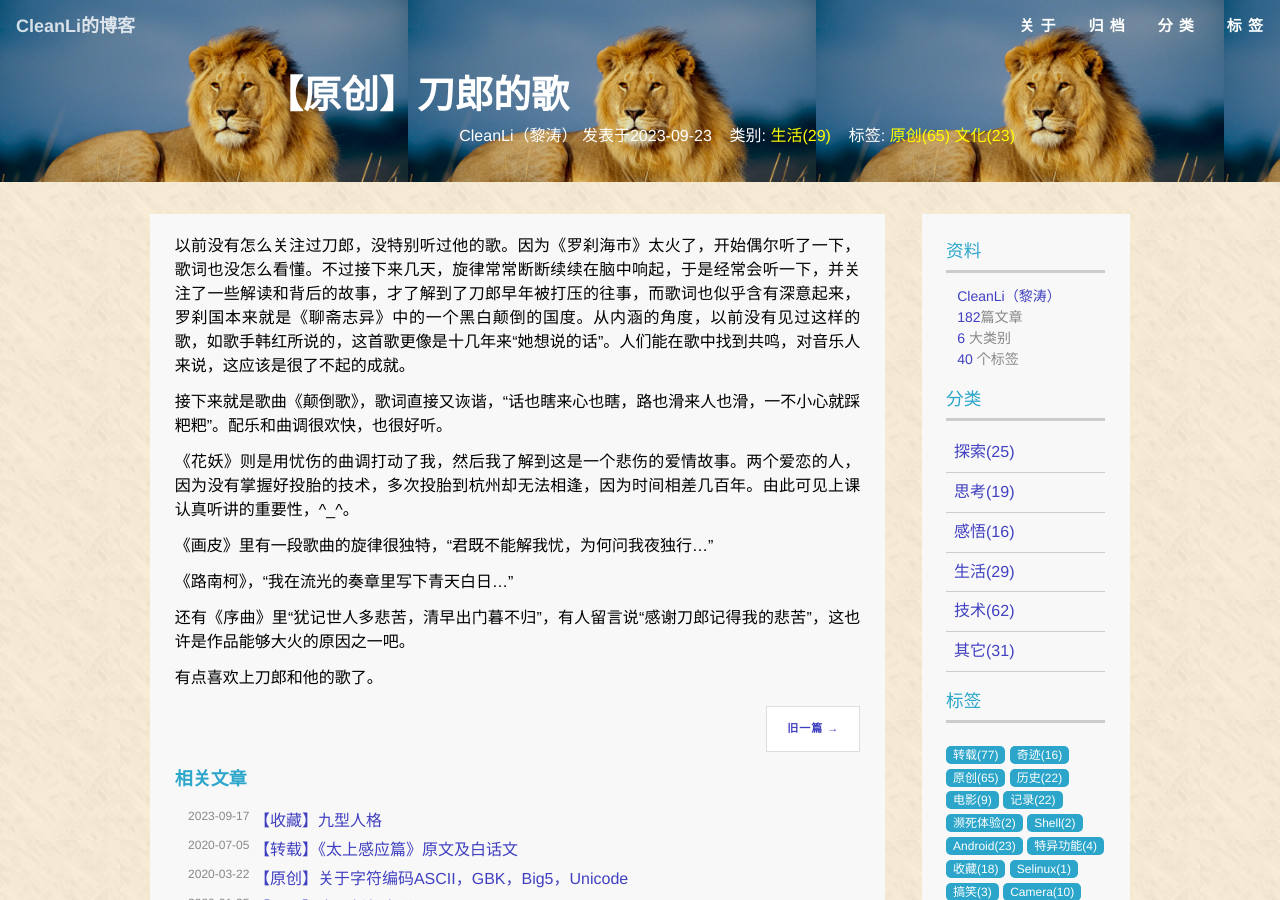
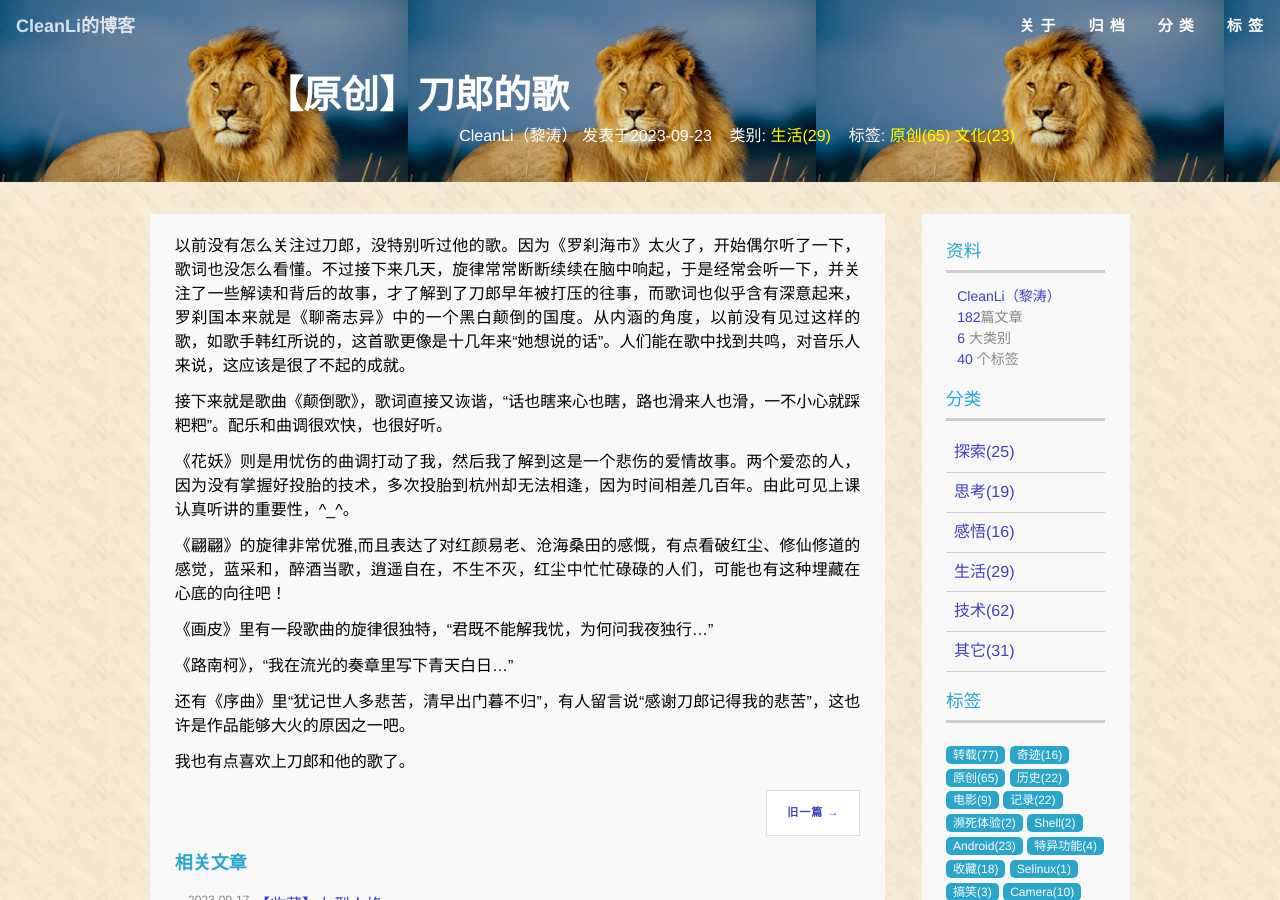
Before and after one commit to cleanli/cleanhome, a Jekyll site: the page built from _posts/life/2023-09-23-Daolangs_songs.md, in a window 1280 px wide and 900 px high. Built offline with Jekyll 4.4.1, drawn with Linux system fonts in a browser that asks for light colours.

Commit message:
update daolang

```diff
--- a/_posts/life/2023-09-23-Daolangs_songs.md
+++ b/_posts/life/2023-09-23-Daolangs_songs.md
@@ -11,10 +11,12 @@ tags: ["原创","文化"]
 
 《花妖》则是用忧伤的曲调打动了我，然后我了解到这是一个悲伤的爱情故事。两个爱恋的人，因为没有掌握好投胎的技术，多次投胎到杭州却无法相逢，因为时间相差几百年。由此可见上课认真听讲的重要性，^_^。
 
+《翩翩》的旋律非常优雅,而且表达了对红颜易老、沧海桑田的感慨，有点看破红尘、修仙修道的感觉，蓝采和，醉酒当歌，逍遥自在，不生不灭，红尘中忙忙碌碌的人们，可能也有这种埋藏在心底的向往吧！
+
 《画皮》里有一段歌曲的旋律很独特，“君既不能解我忧，为何问我夜独行...”
 
 《路南柯》，“我在流光的奏章里写下青天白日...”
 
 还有《序曲》里“犹记世人多悲苦，清早出门暮不归”，有人留言说“感谢刀郎记得我的悲苦”，这也许是作品能够大火的原因之一吧。
 
-有点喜欢上刀郎和他的歌了。
+我也有点喜欢上刀郎和他的歌了。
```
